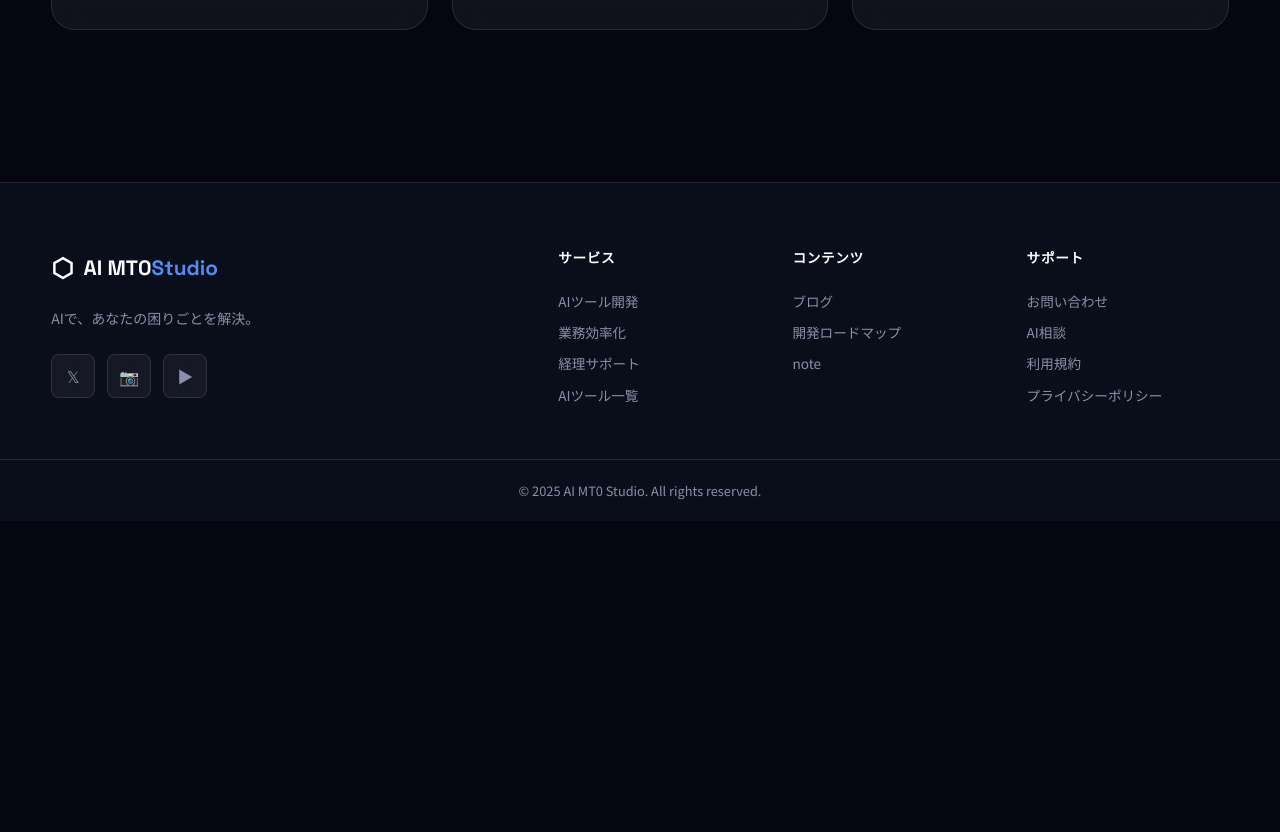
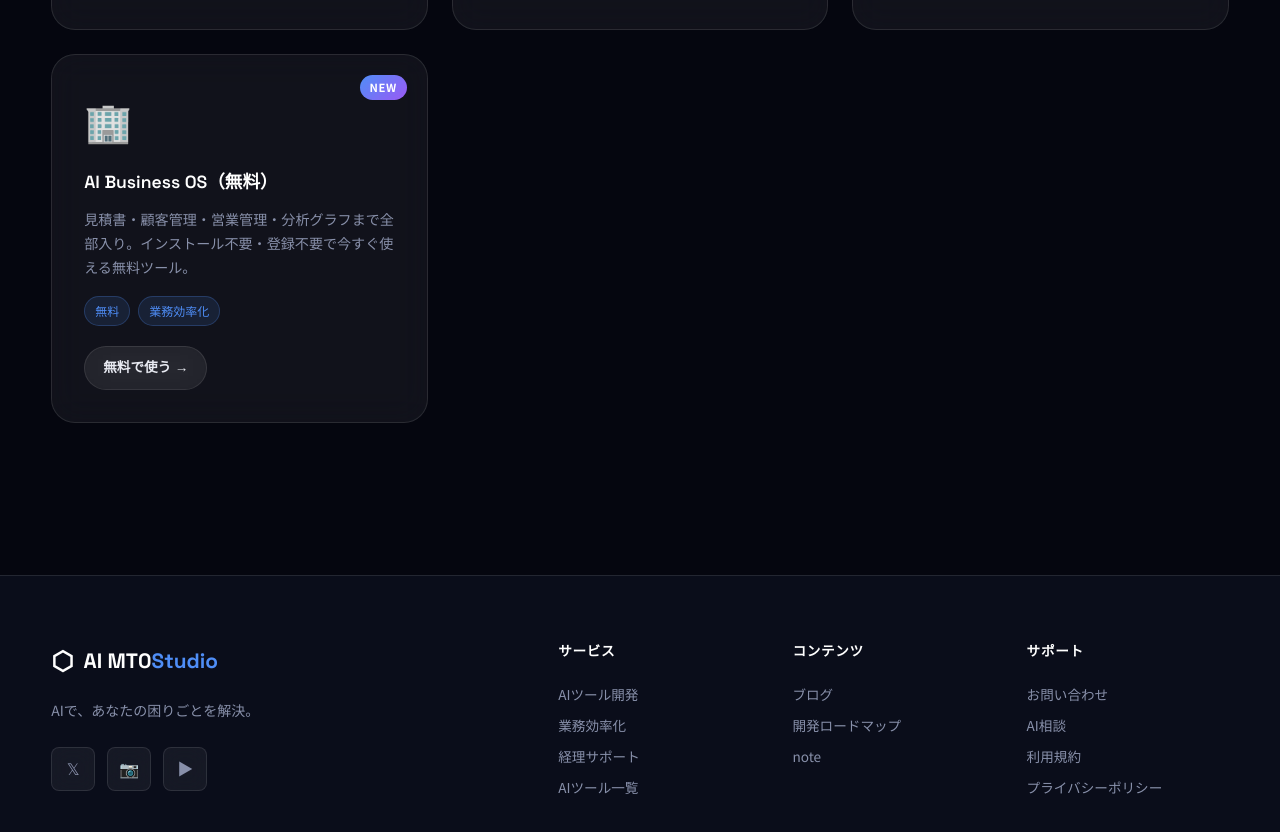
Before and after one commit to ai-mt0-studio/website, a plain HTML site: page tools.html in a window 1280 px wide. Shown: the part 869-1701 px from the top of the page. Before the commit the page ends 1390 px from the top, so only its background shows below. Drawn offline with Linux system fonts and the light colour scheme.

Commit message:
Add business-os card to tools.html

```diff
--- a/tools.html
+++ b/tools.html
@@ -137,6 +137,18 @@
           <a href="contact.html" class="btn btn-glass btn-sm">詳細・購入</a>
         </div>
 
+        <div class="tool-card glass-card">
+          <div class="tool-badge">NEW</div>
+          <div class="tool-icon">🏢</div>
+          <h3 class="tool-name">AI Business OS（無料）</h3>
+          <p class="tool-desc">見積書・顧客管理・営業管理・分析グラフまで全部入り。インストール不要・登録不要で今すぐ使える無料ツール。</p>
+          <div class="tool-tags">
+            <span class="tag">無料</span>
+            <span class="tag">業務効率化</span>
+          </div>
+          <a href="business-os.html" class="btn btn-glass btn-sm">無料で使う →</a>
+        </div>
+
       </div>
     </div>
   </section>
```
